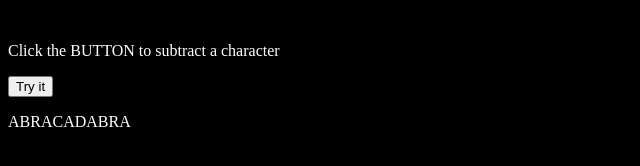
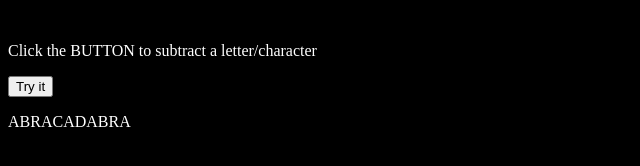
Before and after one commit to javaJose/abracadabra, a plain HTML site: page index.html in a window 1280 px wide. Shown: the full height of the page, 0-640 px from the left. Drawn offline with Linux system fonts and the light colour scheme.

Commit message:
try again

```diff
--- a/index.html
+++ b/index.html
@@ -7,7 +7,7 @@
   <script src="cadabra.js"></script>
   </head>
 <body>
-<p>Click the BUTTON to subtract a character</p>
+<p>Click the BUTTON to subtract a letter/character</p>
 
 <button onclick="myFunction()">Try it</button>
 
```
